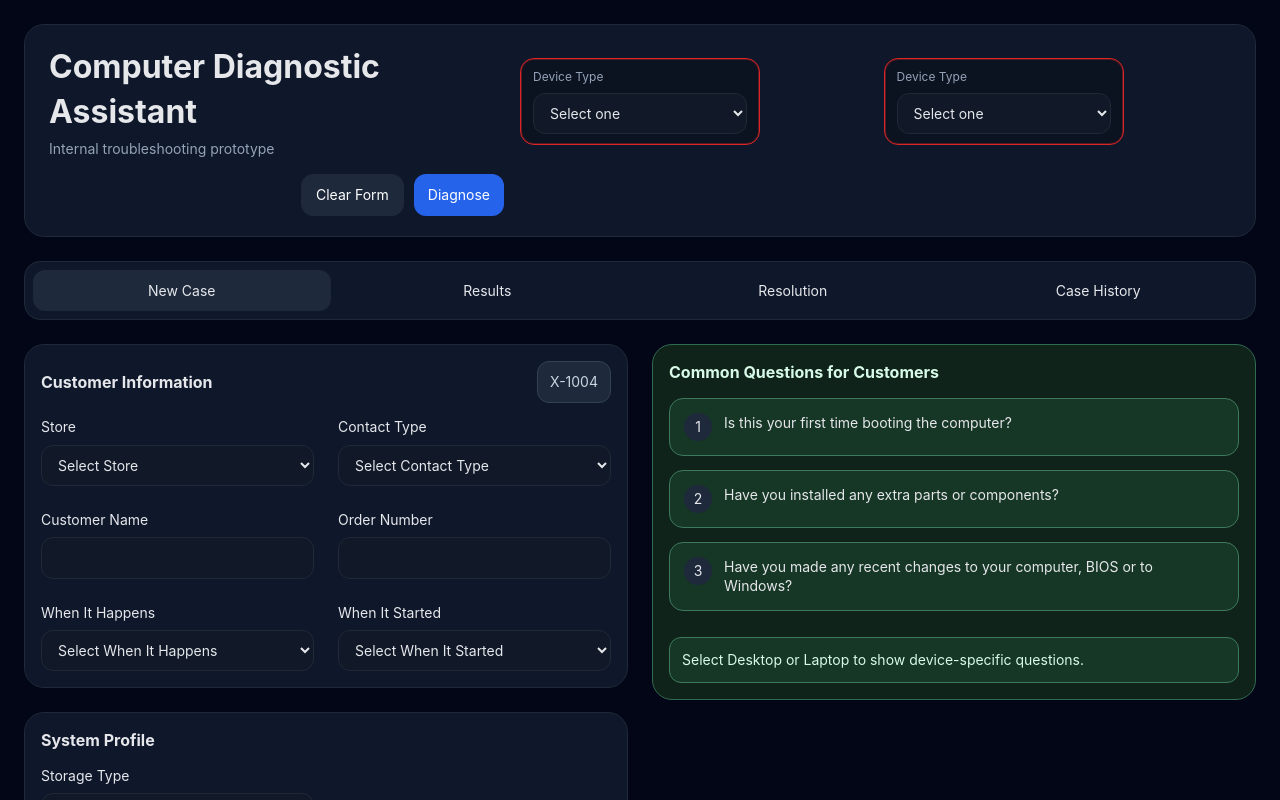
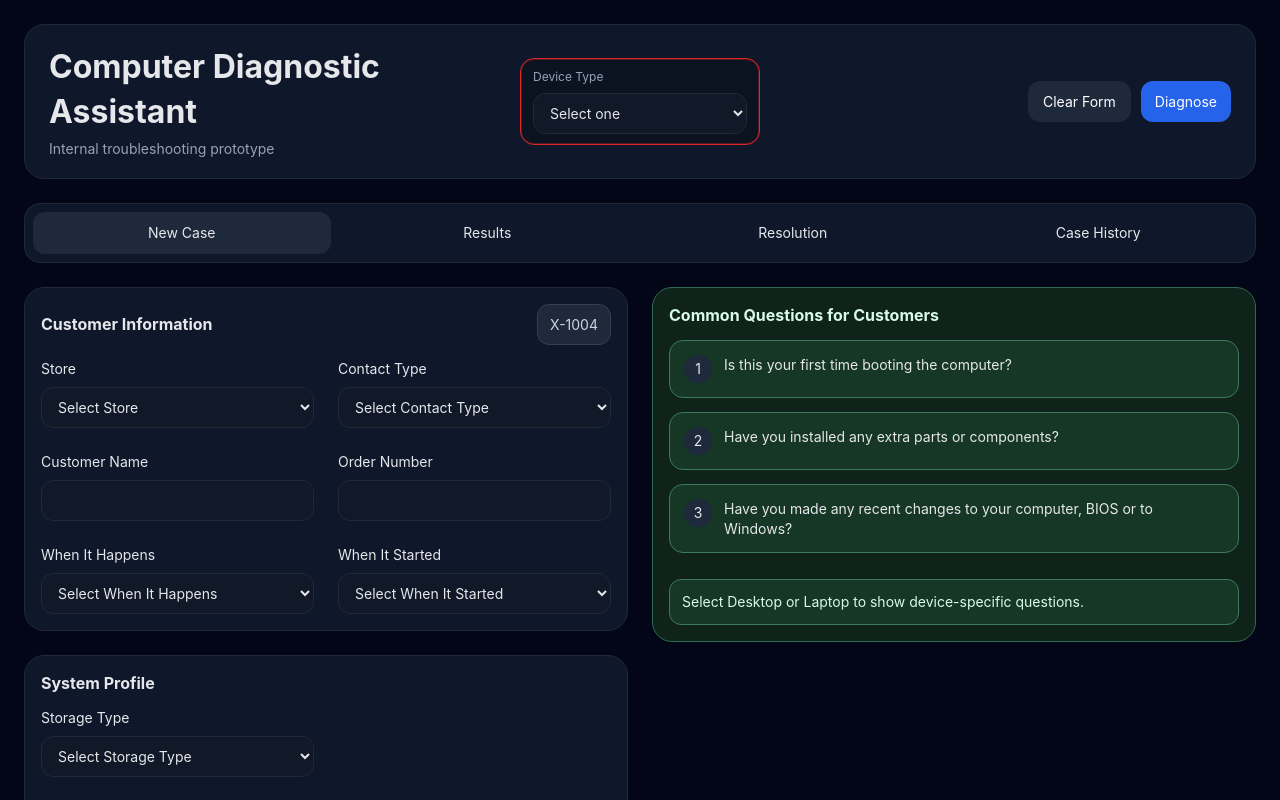
Before and after one commit to zediac41/computer-diagnostic-assistant, a React (Vite) app: page / in a window 1280 px wide. Shown: the top 800 px of the page. Built offline with nearby package versions, Linux system fonts and the light colour scheme.

Commit message:
Remove device type selection from App component
Removed device type selection from the form.

```diff
--- a/src/App.tsx
+++ b/src/App.tsx
@@ -115,19 +115,6 @@ export default function App() {
               ))}
             </select>
           </div>
-          <div className={deviceTypeBannerClass}>
-            <label htmlFor="hero-device-type">Device Type</label>
-            <select
-              id="hero-device-type"
-              value={form.deviceType}
-              onChange={(event) => updateForm("deviceType", event.target.value)}
-            >
-              <option value="">Select one</option>
-              {OPTIONS.deviceTypes.map((type) => (
-                <option key={type} value={type}>{type}</option>
-              ))}
-            </select>
-          </div>
           <div className="button-row">
             <button className="secondary" onClick={clearForm}>Clear Form</button>
             <button onClick={() => setActiveTab("results")}>Diagnose</button>
```
